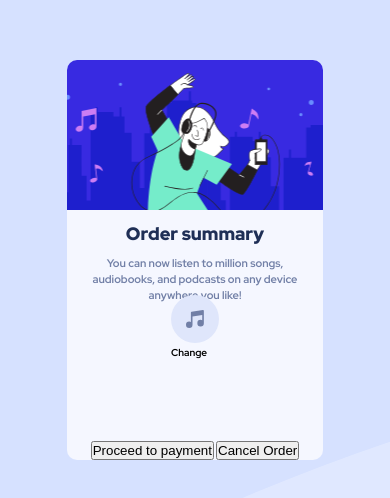
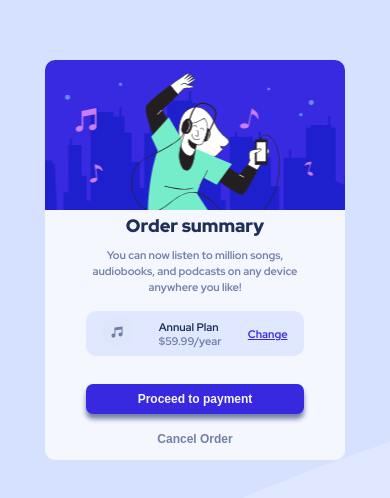
Before and after one commit to Eufanzky/song_plans, a website: page index.html in a window 390 px wide. Shown: the part 162-660 px from the top of the page. Drawn offline with Linux system fonts and the light colour scheme.

Commit message:
Styles for mobile finished, and I added a tablet.css

```diff
--- a/index.html
+++ b/index.html
@@ -9,6 +9,7 @@
     <link rel="preconnect" href="https://fonts.googleapis.com">
     <link rel="preconnect" href="https://fonts.gstatic.com" crossorigin>
     <link href="https://fonts.googleapis.com/css2?family=Red+Hat+Display:ital,wght@0,700;0,900;1,500&display=swap" rel="stylesheet">
+    <link rel="stylesheet" href="./css/tablet.css" media="(min-width: 930px)">
 </head>
 <body>
     <main class="main-content">
@@ -22,18 +23,19 @@
                 </p>
             </div>
             <div class="plan-section">
-                <figure>
-                    <img src="./images/icon-music.svg">
+                <figure class="plan-section__image plan-section__object--margins">
+                    <img src="./images/icon-music.svg" alt="image of music">
                     <figcaption></figcaption>
                 </figure>
-                <div>
-
+                <div class="plan-section__money plan-section__object--margins">
+                    <p class="plan-section__money-p1">Annual Plan</p>
+                    <p class="plan-section__money-p2">$59.99/year</p>
                 </div>
-                <span>Change</span>
+                <span class="plan-section__change plan-section__object--margins button-hover">Change</span>
             </div>
             <div class="buttons-section">
-                <button type="button">Proceed to payment</button>
-                <button type="button">Cancel Order</button>
+                <button class="buttons-section__button1 button-hover" type="button">Proceed to payment</button>
+                <button class="buttons-section__button2 button-hover" type="button">Cancel Order</button>
             </div>
         </section>
     </main>
--- a/style.css
+++ b/style.css
@@ -47,7 +47,8 @@ html {
     flex-direction: column;
     justify-content: space-between;
     align-items: center;
-    width: 256px;
+    width: 80%;
+    max-width: 300px;
     height: 400px;
     background-color: var(--Very-pale-blue);
     border-radius: 10px;
@@ -64,20 +65,91 @@ html {
     border-top-left-radius: 10px;
 }
 .principal-title {
+    display: flex;
+    flex-direction: column;
+    align-items: center;
     width: 100%;
     height: 100px;
-    margin: -90px;
+    margin-top:-40px;
     padding: 20px;
     text-align: center;
 }
 .principal-title__title {
+    margin-top: 10px;
     margin-bottom: 10px;
     color: var(--Dark-blue);
     font-weight: 900;
     font-size: 1.8rem;
 }
 .principal-title__paragraph {
-    color:hsl(224, 23%, 55%);
+    width: 217.58px;
+    color: var(--Desaturated-blue);
     font-size: 1.1rem;
     line-height: 16px;
 }
+/*Plan section*/
+.plan-section {
+    display: flex;
+    flex-direction: row;
+    justify-content: space-evenly;
+    align-items: center;
+    margin: 14px 0px 0px 0px;
+    width: 217.59px;
+    height: 45px;
+    background-color: var(--Pale-blue);
+    border-radius: 10px;
+}
+.plan-section__object--margins {
+    margin: 0 10px 0 10px;
+}
+.plan-section__image img{
+    width: 30px;
+}
+.plan-section__money-p1 {
+    font-size: 1.1rem;
+    color: var(--Dark-blue);
+}
+.plan-section__money-p2 {
+    font-size: 1.1rem;
+    color: var(--Desaturated-blue);
+}
+.plan-section__change {
+    font-size: 1.1rem;
+    color: var(--Bright-blue);
+    text-decoration: underline;
+}
+/*Plan button*/
+.buttons-section {
+    display: flex;
+    flex-direction: column;
+    justify-content: space-evenly;
+    align-items: center;
+    width: 85%;
+    height: 90px;
+}
+.buttons-section__button1 {
+    margin-top: 5px;
+    margin-bottom: 5px;
+    width: 217.59px;
+    height: 30px;
+    background-color: var(--Bright-blue);
+    border: none;
+    color: var(--Very-pale-blue);
+    font-size: 1.2rem;
+    font-weight: 700;
+    border-radius: 7px;
+    box-shadow: 0 5px 5px var(--Desaturated-blue);
+}
+.buttons-section__button2 {
+    margin-top: 5px;
+    margin-bottom: 5px;
+    width: 217.59px;
+    background-color: var(--Very-pale-blue);
+    border: none;
+    font-size: 1.2rem;
+    font-weight: 700;
+    color: var(--Desaturated-blue)
+}
+.button-hover:hover {
+    cursor: pointer;
+}
```
Also changed, not shown: css/tablet.css (added).
